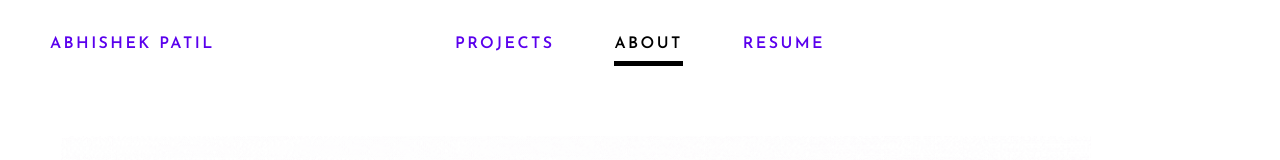
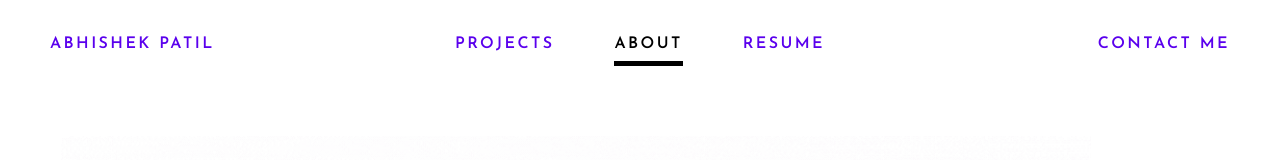
Before and after one commit to abhishekP-patil/abhishekportfolio, a React (Create React App) app: page /abhishekportfolio/projects in a window 1280 px wide. Shown: the top 160 px of the page. Built offline with nearby package versions, Linux system fonts and the light colour scheme.

Commit message:
contact me

```diff
--- a/src/MainNav.jsx
+++ b/src/MainNav.jsx
@@ -97,6 +97,18 @@ function MainNav({ currentPage, setCurrentPage }) {
             }}
           />
         </a>
+        <a
+          className="nav-name"
+          href="mailto:abhishekppatil13@gmail.com"
+          style={{
+            position: "absolute",
+            right: "50px",
+            textDecoration: "none",
+            marginLeft: "60px",
+          }}
+        >
+          CONTACT ME
+        </a>
       </div>
     </div>
   );
--- a/src/css/main-nav.css
+++ b/src/css/main-nav.css
@@ -15,9 +15,13 @@
   font-size: 16px;
   letter-spacing: 0.15em;
   font-style: normal;
-  color: #5a00ed !important;
+  color: #5a00ed;
   width: fit-content;
   height: 16px;
+}
+
+.main-nav a.nav-name:hover {
+  color: black !important;
 }
 
 .nav-black-bar {
```
